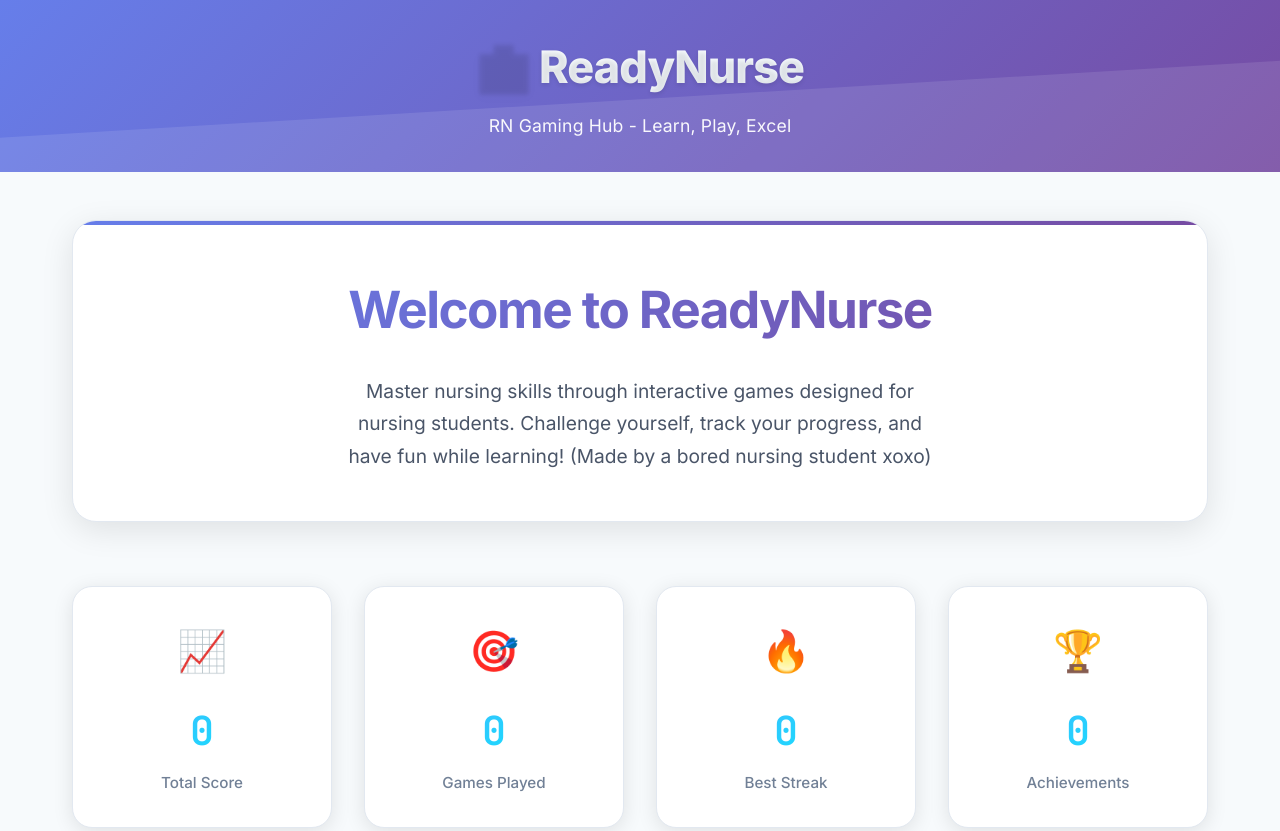
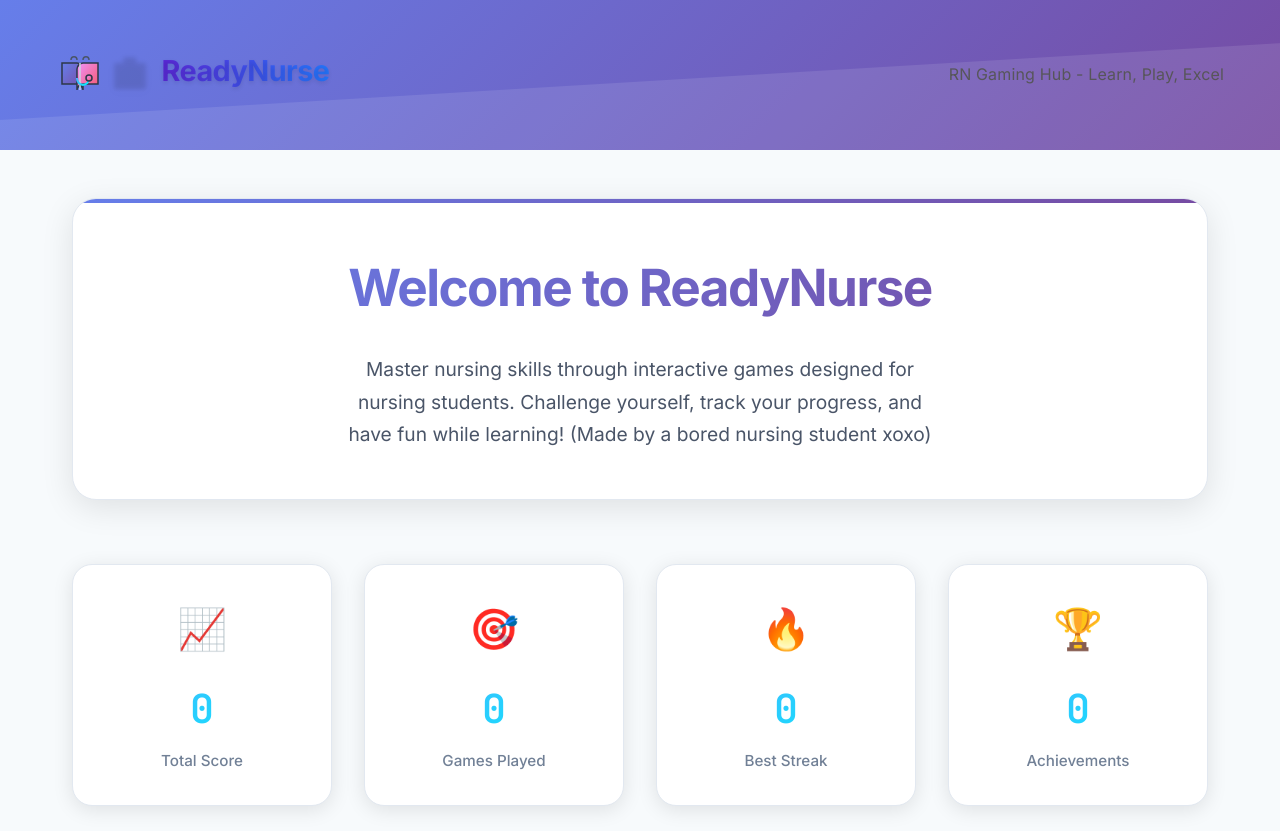
Before and after one commit to Dyre-bored/ReadyNurse-GO, a plain HTML site: page index.html in a window 1280 px wide. Shown: the top 831 px of the page. Drawn offline with Linux system fonts and the light colour scheme.

Commit message:
Update index.html
logo

```diff
--- a/index.html
+++ b/index.html
@@ -673,13 +673,26 @@
                 grid-template-columns: 1fr;
             }
         }
-    </style>
+</style>
 </head>
 <body>
     <header class="header">
-        <div class="header-content">
-            <div class="logo">ReadyNurse</div>
-            <div class="tagline">RN Gaming Hub - Learn, Play, Excel</div>
+        <div class="header-content" style="display:flex; align-items:center; justify-content:space-between; padding:1rem;">
+            <!-- Logo and Site Name -->
+            <div style="display:flex; align-items:center; gap:0.5rem;">
+                <img src="logo.svg" alt="ReadyNurse Logo" style="height:48px; width:48px;">
+                <div class="logo" style="font-size:1.8rem; font-weight:bold;
+                    background: linear-gradient(90deg, #6a11cb, #2575fc);
+                    -webkit-background-clip: text;
+                    -webkit-text-fill-color: transparent;">
+                    ReadyNurse
+                </div>
+            </div>
+
+            <!-- Tagline -->
+            <div class="tagline" style="font-size:1rem; color:#555;">
+                RN Gaming Hub - Learn, Play, Excel
+            </div>
         </div>
     </header>
 
```
